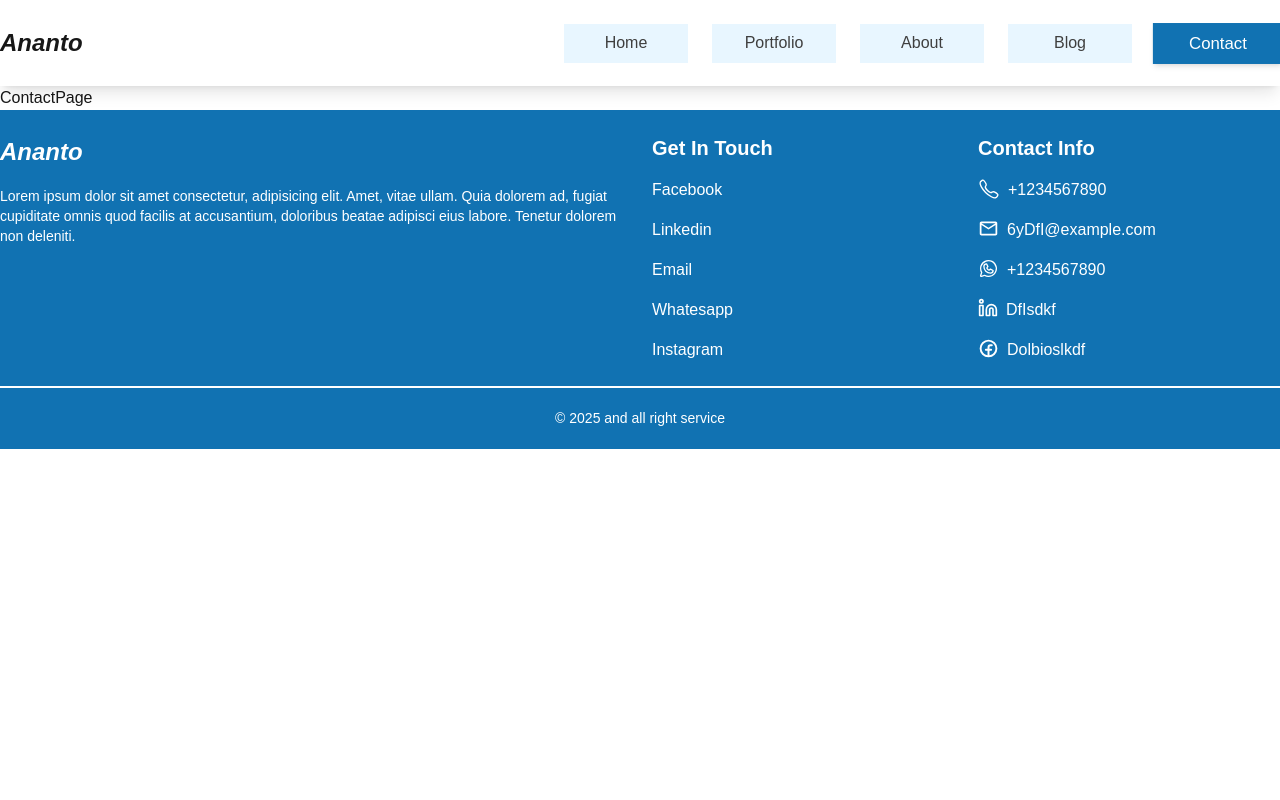
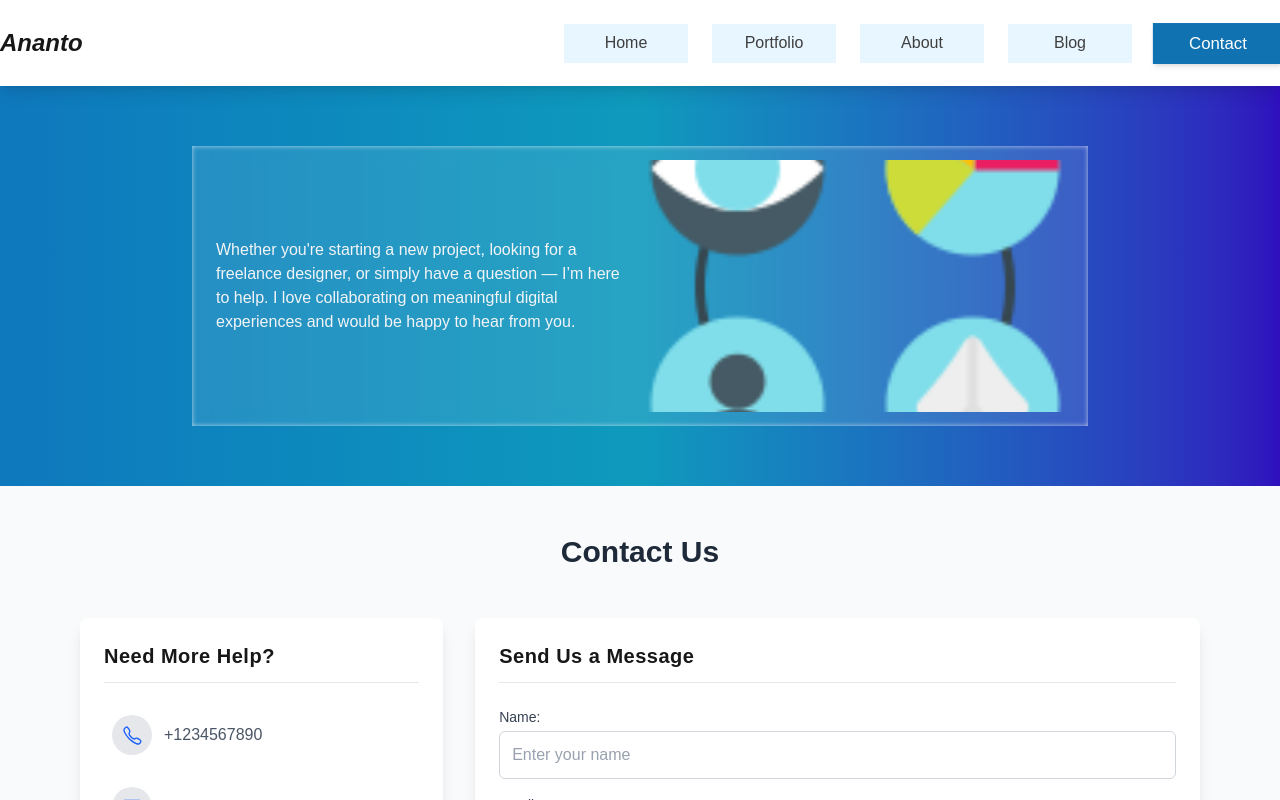
Before and after one commit to anonto42/next_portfolio, a Next.js app: page /contact in a window 1280 px wide. Shown: the top 800 px of the page. Built offline with nearby package versions, Linux system fonts and the light colour scheme.

Commit message:
first introductiobn section

```diff
--- a/src/app/(main)/contact/page.tsx
+++ b/src/app/(main)/contact/page.tsx
@@ -1,7 +1,31 @@
+import ContactSection from '@/components/ui/section/ContactSection'
+import ClientsLayout from '@/layouts/ClientsLayout'
+import Image from 'next/image'
 import React from 'react'
 
+
 export default function ContactPage() {
+
   return (
-    <div>ContactPage</div>
+    <div>
+
+      <section className='w-full h-[400px] bg-gradient-to-r from-[#0f78bd] via-[#0f9abd] to-[#2f0fbd]'>
+        <ClientsLayout>
+          <div className='w-full h-full flex items-center justify-center'>
+            <div className='w-[70%] h-[70%] flex items-center justify-center bg-[rgba(255,255,255,0.10)]  backdrop-blur-[8.3px] inset-shadow-[0_0px_5px_rgba(255,255,255,0.64)] gap-3 px-6'>
+              <div className='w-[50%] h-full flex items-center justify-center flex-col gap-3'>
+                <p className='text-gray-100 text-sm md:text-base text-start'>Whether you're starting a new project, looking for a freelance designer, or simply have a question — I’m here to help. I love collaborating on meaningful digital experiences and would be happy to hear from you.</p>
+              </div>
+              <div className='relative w-[50%] h-[90%]'>
+                <Image src="/skills_images/first.png" alt="" fill className='object-cover' />
+              </div>
+            </div>
+          </div>
+        </ClientsLayout>
+      </section>
+
+      <ContactSection />
+
+    </div>
   )
 }
```
